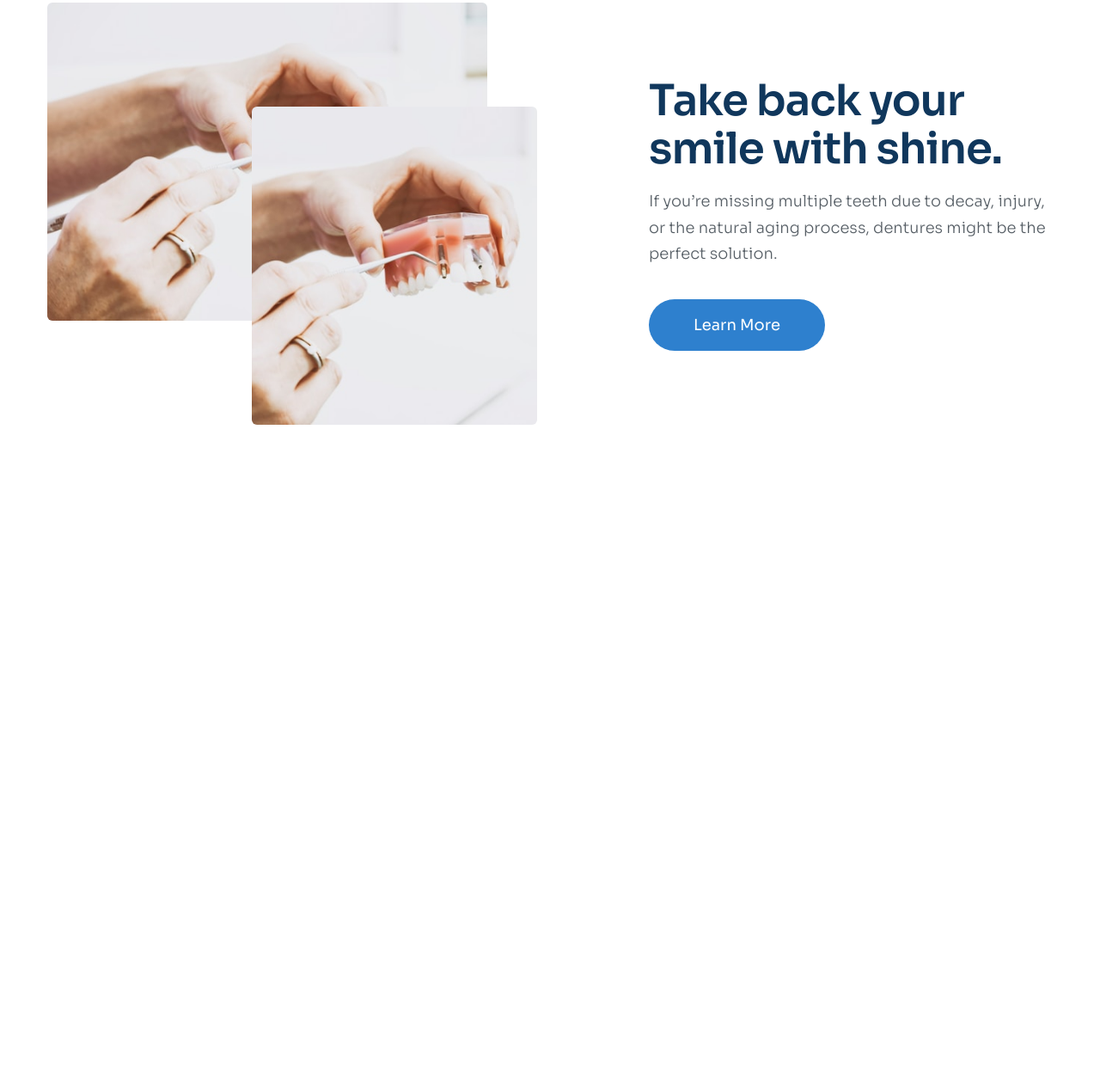
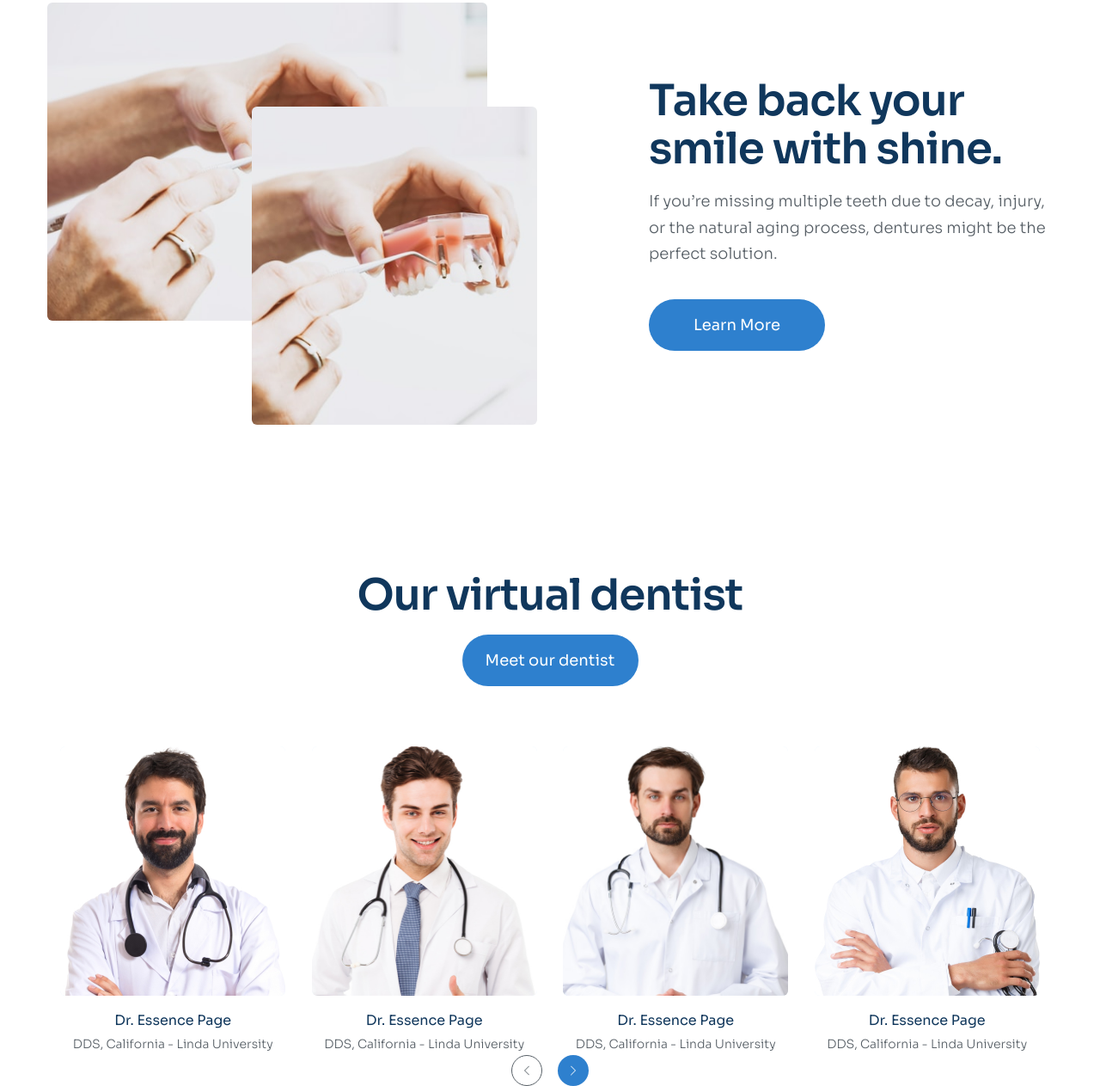
Before and after one commit to TLammgh/S-n-Ph-m-3, a plain HTML site: page index.html in a window 1280 px wide. Shown: the part 2565-3828 px from the top of the page at 86% size. Before the commit the page ends 3059 px from the top, so only its background shows below. Drawn offline with Linux system fonts and the light colour scheme; files that its build step writes are made by us from their sources.

Commit message:
5. virtual

```diff
--- a/assect/style.css
+++ b/assect/style.css
@@ -377,3 +377,84 @@ ul {
   align-items: center;
   justify-content: center;
 }
+
+/* virtual */
+.virtual {
+  padding-top: 170px;
+}
+
+.virtual-top {
+  text-align: center;
+}
+
+.vitual__action {
+  margin: 0 auto;
+}
+
+.vitual__action {
+  width: 205px;
+  height: 60px;
+  display: flex;
+  align-items: center;
+  justify-content: center;
+}
+
+.virtual-bot {
+  margin-top: 70px;
+  display: grid;
+  grid-template-columns: repeat(4, 1fr);
+  grid-column: 10px;
+}
+
+.virtual-bot__item {
+  text-align: center;
+}
+
+.vitual-bot__item--img {
+  width: 262px;
+  height: 290px;
+  border-radius: 6px;
+  background-color: #eaf6ff;
+}
+
+.virtual-bot__item--info {
+  margin-top: 12px;
+  color: #10375c;
+  font-size: 1.6rem;
+  line-height: 1.75;
+}
+
+.virtual-bot__item--desc {
+  margin-top: 0;
+  color: #575f66;
+  font-size: 1.4rem;
+  font-weight: 300;
+  line-height: 1.86;
+}
+
+.virtual-action {
+  display: flex;
+  align-items: center;
+  justify-content: center;
+}
+
+.virtual-action__left {
+  display: flex;
+  width: 36px;
+  height: 36px;
+  border-radius: 36px;
+  border: 1px solid #575f66;
+  align-items: center;
+  justify-content: center;
+}
+
+.virtual-action__right {
+  margin-left: 18px;
+  display: flex;
+  width: 36px;
+  height: 36px;
+  border-radius: 36px;
+  background: #2e80ce;
+  align-items: center;
+  justify-content: center;
+}
--- a/index.html
+++ b/index.html
@@ -329,6 +329,68 @@
           </div>
         </div>
       </section>
+      <section class="virtual">
+        <div class="container">
+          <div class="virtual-top">
+            <h3 class="virtual__info section-info">Our virtual dentist</h3>
+            <a href="#!" class="vitual__action btn">Meet our dentist</a>
+          </div>
+          <div class="virtual-bot">
+            <div class="virtual-bot__item">
+              <img
+                src="./assect/img/doctor1.png"
+                alt="Dr. Essence Page"
+                class="vitual-bot__item--img"
+              />
+              <p class="virtual-bot__item--info">Dr. Essence Page</p>
+              <p class="virtual-bot__item--desc">
+                DDS, California - Linda University
+              </p>
+            </div>
+            <div class="virtual-bot__item">
+              <img
+                src="./assect/img/doctor2.png"
+                alt="Dr. Essence Page"
+                class="vitual-bot__item--img"
+              />
+              <p class="virtual-bot__item--info">Dr. Essence Page</p>
+              <p class="virtual-bot__item--desc">
+                DDS, California - Linda University
+              </p>
+            </div>
+            <div class="virtual-bot__item">
+              <img
+                src="./assect/img/doctor3.png"
+                alt="Dr. Essence Page"
+                class="vitual-bot__item--img"
+              />
+              <p class="virtual-bot__item--info">Dr. Essence Page</p>
+              <p class="virtual-bot__item--desc">
+                DDS, California - Linda University
+              </p>
+            </div>
+            <div class="virtual-bot__item">
+              <img
+                src="./assect/img/doctor4.png"
+                alt="Dr. Essence Page"
+                class="vitual-bot__item--img"
+              />
+              <p class="virtual-bot__item--info">Dr. Essence Page</p>
+              <p class="virtual-bot__item--desc">
+                DDS, California - Linda University
+              </p>
+            </div>
+          </div>
+          <div class="virtual-action">
+            <a href="#!" class="virtual-action__left"
+              ><img src="./assect/png/Vector 1.svg" alt=""
+            /></a>
+            <a href="#!" class="virtual-action__right"
+              ><img src="./assect/png/Vector 2.svg" alt=""
+            /></a>
+          </div>
+        </div>
+      </section>
     </main>
   </body>
 </html>
```
Also changed, not shown: assect/img/doctor1.png (added), assect/img/doctor2.png (added), assect/img/doctor3.png (added), assect/img/doctor4.png (added), assect/png/Vector 1.svg (added), assect/png/Vector 2.svg (added).
